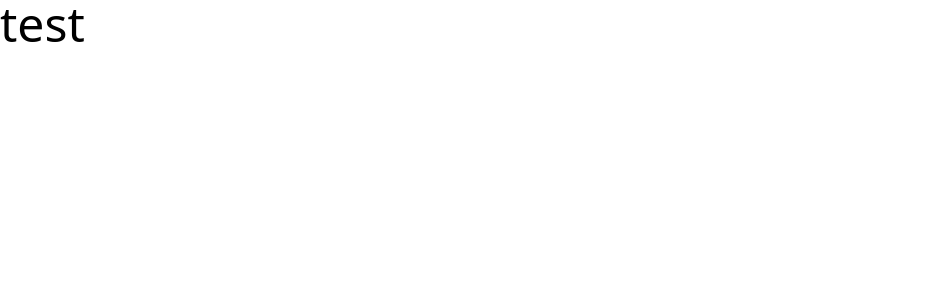
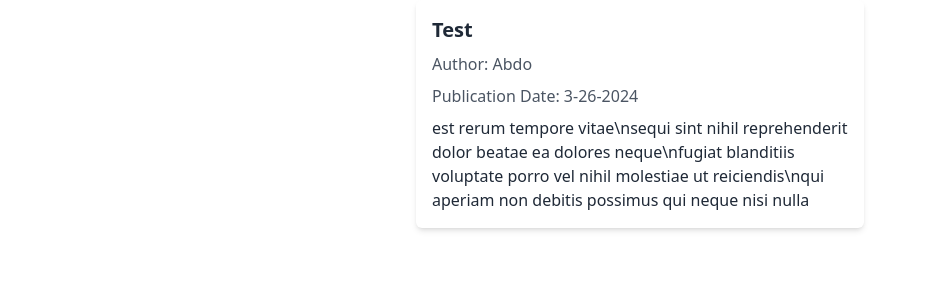
Before and after one commit to Abdo-Hassan/blog-page, a React (Create React App) app: page / in a window 1280 px wide. Shown: the top 300 px of the page, without its empty margins (0-927 px from the left). Built offline with nearby package versions, Linux system fonts and the light colour scheme.

Commit message:
adding generic API function & simple article card

```diff
--- a/package.json
+++ b/package.json
@@ -5,6 +5,7 @@
   "dependencies": {
     "@reduxjs/toolkit": "^2.2.2",
     "@tanstack/react-query": "^5.28.8",
+    "@tanstack/react-query-devtools": "^5.28.8",
     "@testing-library/jest-dom": "^5.17.0",
     "@testing-library/react": "^13.4.0",
     "@testing-library/user-event": "^13.5.0",
--- a/src/App.tsx
+++ b/src/App.tsx
@@ -1,9 +1,10 @@
 import './App.css';
+import ArticleCard from './components/articles/ArticleCard';
 
 function App() {
   return (
     <div>
-      <h1 className='text-5xl'>test</h1>
+      <ArticleCard />
     </div>
   );
 }
--- /dev/null
+++ b/src/components/articles/ArticleCard.tsx
@@ -0,0 +1,23 @@
+import React from 'react';
+
+const ArticleCard = () => {
+  return (
+    <div>
+      <div className='max-w-md mx-auto bg-white shadow-md rounded-md overflow-hidden'>
+        <div className='p-4'>
+          <h2 className='text-xl font-semibold text-gray-800 mb-2'>Test</h2>
+          <p className='text-gray-600 mb-2'>Author: Abdo</p>
+          <p className='text-gray-600 mb-2'>Publication Date: 3-26-2024</p>
+          <p className='text-gray-800'>
+            est rerum tempore vitae\nsequi sint nihil reprehenderit dolor beatae
+            ea dolores neque\nfugiat blanditiis voluptate porro vel nihil
+            molestiae ut reiciendis\nqui aperiam non debitis possimus qui neque
+            nisi nulla
+          </p>
+        </div>
+      </div>
+    </div>
+  );
+};
+
+export default ArticleCard;
--- a/src/index.tsx
+++ b/src/index.tsx
@@ -2,13 +2,21 @@ import React from 'react';
 import ReactDOM from 'react-dom/client';
 import App from './App';
 import reportWebVitals from './reportWebVitals';
+import { ReactQueryDevtools } from '@tanstack/react-query-devtools';
+import { QueryClient, QueryClientProvider } from '@tanstack/react-query';
 
 const root = ReactDOM.createRoot(
   document.getElementById('root') as HTMLElement
 );
+
+const queryClient = new QueryClient();
+
 root.render(
   <React.StrictMode>
-    <App />
+    <QueryClientProvider client={queryClient}>
+      <ReactQueryDevtools initialIsOpen={false} />
+      <App />
+    </QueryClientProvider>
   </React.StrictMode>
 );
 
--- /dev/null
+++ b/src/types/types.ts
@@ -0,0 +1,5 @@
+export interface IBlog {
+  blogId: number;
+  title: string;
+  body: string;
+}
--- /dev/null
+++ b/src/utils/Api.ts
@@ -0,0 +1,42 @@
+import axios from 'axios';
+
+export const ApiRequest = async (method: string, url: string, data = null) => {
+  const axiosInstance = axios.create({
+    baseURL: url,
+    headers: {
+      'Content-Type': 'application/json',
+    },
+  });
+
+  try {
+    const response = await axiosInstance({
+      method,
+      url,
+      data,
+    });
+
+    // Handle successful responses (2xx)
+    if (response.status >= 200 && response.status < 300) {
+      return response.data;
+    }
+
+    // Handle specific error statuses (optional)
+    else if (response.status === 400) {
+      throw new Error('Bad Request: Please check your data.');
+    } else if (response.status === 401) {
+      throw new Error('Unauthorized: Please check your credentials.');
+    } else if (response.status === 404) {
+      throw new Error('Not Found: The requested resource does not exist.');
+    } else if (response.status === 500) {
+      throw new Error(
+        'Internal Server Error: Something went wrong on the server.'
+      );
+    }
+
+    // Handle other errors
+    throw new Error(`API request failed with status ${response.status}`);
+  } catch (error) {
+    // Handle any errors during the request
+    throw error;
+  }
+};
```
Also changed, not shown: 1 other file (tests, documents, lock files or other folders).
